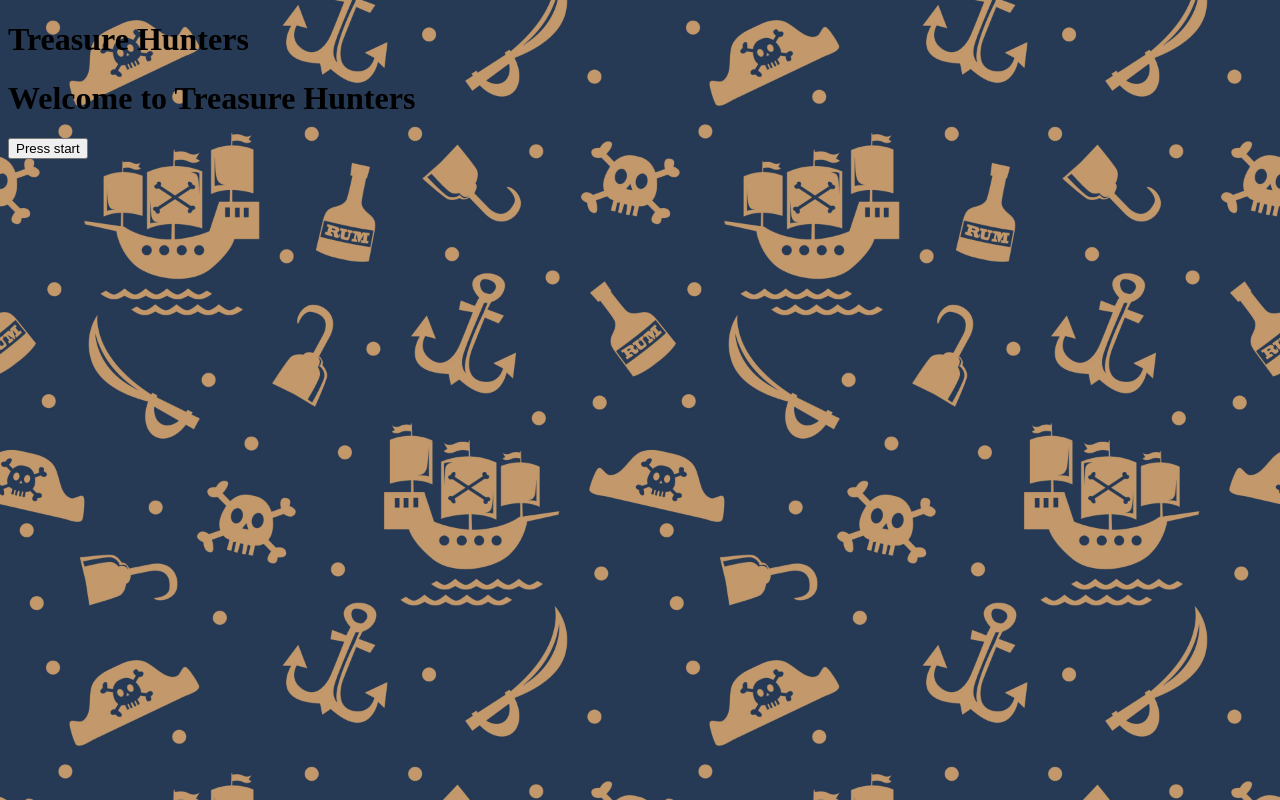
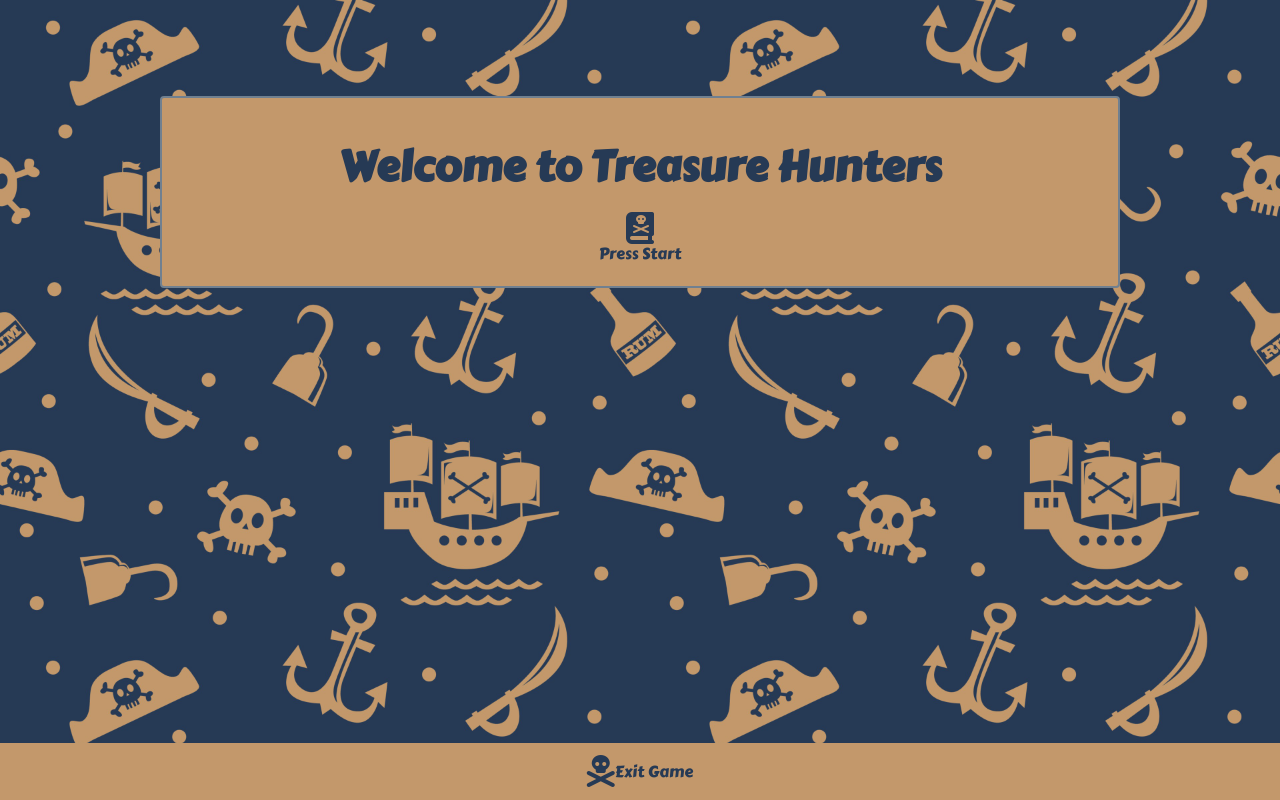
Before and after one commit to Delfland/treasure_hunt, a Flask app: page / in a window 1280 px wide. Run offline with Flask 2, Linux system fonts and the light colour scheme; some libraries are stand-ins or nearby versions.

Commit message:
improved CSS

```diff
--- /dev/null
+++ b/project_code/static/css/buttons.css
@@ -0,0 +1,18 @@
+a{
+    display: flex;
+    justify-content: center;
+    flex-direction:row;
+    background-color: #C3986B;
+    border-color: #263A55;
+    color:#263A55;
+    text-decoration: none;
+    margin:0cm;
+}
+
+a:hover{
+    text-decoration: underline;
+}
+
+i{
+    color: #263A55;
+}
--- a/project_code/static/css/main.css
+++ b/project_code/static/css/main.css
@@ -1,5 +1,86 @@
+header{
+    padding:0;
+    margin:0;
+    border:0;
+    height:5rem
+}
+
 body{
     background-image: url('images/pirate_background.jpg');
     background-repeat:repeat;
-    background-size: 50%
+    background-size: 50%;
+    font-family: "Carter One", Helvetica, Arial, sans-serif;
+    padding:0;
+    margin:0;
+    border:0;
+    height:100%;
+    display: flex;
+    min-height: 100vh;
+    flex-direction: column;
+    color:#263A55;
 }
+
+main{
+    display: block;
+    flex: 1 0 auto;
+    }
+
+section{
+    display: flex;
+    justify-content: center;
+}
+
+footer {
+    padding:0;
+    margin:0;
+    border:0;
+}
+
+h1{
+
+    padding:1rem;
+    margin:0;
+    font-size: 32pt;
+}
+
+section{
+    display: flex;
+    flex-direction: column;
+    justify-content: center;
+    background-color: #C3986B;
+    border:2px solid slategrey;
+    border-radius: 4px;
+    padding: 20px;
+    margin: 1rem;
+    margin-right: 10rem;
+    margin-left: 10rem;
+    text-align: center;
+}
+
+ul{
+    list-style: none;
+    display:flex;
+    gap: 1rem;
+    justify-content: center;
+}
+
+input[type=text] {
+    width: 80%;
+    padding: 12px 20px;
+    box-sizing: border-box;
+    border: 2px solid #263A55;
+    border-radius:4px;
+    margin:1rem;
+    display: flex;
+    flex-direction: column;
+    align-items: center;
+    }
+
+input[type=submit] {
+    border-radius: 4px;
+    box-sizing: border-box;
+    border: 2px solid #263A55;
+    color: #263A55;
+    padding: 0.5rem;
+    margin:1rem;
+  }
--- a/project_code/templates/base.html
+++ b/project_code/templates/base.html
@@ -5,13 +5,25 @@
     <meta http-equiv="X-UA-Compatible" content="IE=edge">
     <meta name="viewport" content="width=device-width, initial-scale=1.0">
     <link rel="stylesheet" href="{{ url_for('static', filename='css/main.css') }}">
+    <link rel="stylesheet" href="{{ url_for('static', filename='css/buttons.css') }}">
+    <script src="https://kit.fontawesome.com/e5d93f0bda.js" crossorigin="anonymous"></script>
     <link href="https://fonts.googleapis.com/css2?family=Carter+One&display=swap" rel="stylesheet">
     <title>Treasure Hunters</title>
 </head>
 <body>
-    <h1>Treasure Hunters</h1>
+    <header>
+
+    </header>
+   <main>
     {% block content %}
 
     {% endblock %}
+    </main>
+    <footer>
+        <a href="/" id="exit">
+            <p><i class="fa-solid fa-skull-crossbones fa-2xl"></i></p>
+            <p>Exit Game</p>
+        </a>
+    </footer>
 </body>
 </html>
--- a/project_code/templates/games/index.html
+++ b/project_code/templates/games/index.html
@@ -1,6 +1,7 @@
 {% extends 'base.html' %}
 
 {% block content %}
+<section>
     <h2>All Games</h2>
         <ul>
             {% for game in all_games %}
@@ -10,4 +11,5 @@
             </li>
             {% endfor %}
         </ul>
+</section>
 {% endblock %}
--- a/project_code/templates/games/new.html
+++ b/project_code/templates/games/new.html
@@ -1,7 +1,7 @@
 {% extends 'base.html' %}
 
 {% block content %}
-
+<section>
 <h2>Create new game</h2>
 
     <form action="/games" method="post">
@@ -10,5 +10,5 @@
         <input type="hidden" name="user_id" value="{{user_id}}">
         <input type="submit" value="Save game">
     </form>
-
+</section>
 {% endblock %}
--- a/project_code/templates/games/play.html
+++ b/project_code/templates/games/play.html
@@ -1,7 +1,7 @@
 {% extends 'base.html' %}
 
 {% block content %}
-
+<section>
 {{clue}}
 
 <div>
@@ -9,5 +9,5 @@
         <input type="submit" value="Solved?">
     </form>
 </div>
-
+</section>
 {% endblock %}
--- a/project_code/templates/index.html
+++ b/project_code/templates/index.html
@@ -1,8 +1,11 @@
 {% extends 'base.html' %}
 
 {% block content %}
+<section id="splash">
     <h1>Welcome to Treasure Hunters</h1>
-    <form action="/users">
-        <input type="submit" value="Press start">
-    </form>
+        <div>
+            <i class="fa-solid fa-book-skull fa-2xl"></i>
+                <a href="/users">Press Start</a>
+        </div>
+</section>
 {% endblock %}
--- a/project_code/templates/locations/edit.html
+++ b/project_code/templates/locations/edit.html
@@ -1,7 +1,7 @@
 {% extends 'base.html' %}
 
 {% block content %}
-
+<section>
 <h2>Update location</h2>
 
     <form action="/locations/{{location.id}}" method="post">
@@ -13,5 +13,5 @@
         <input type="hidden" name="game_id" value="{{location.game}}">
         <input type="submit" value="Update location">
     </form>
-
+</section>
 {% endblock %}
--- a/project_code/templates/locations/index.html
+++ b/project_code/templates/locations/index.html
@@ -1,6 +1,7 @@
 {% extends 'base.html' %}
 
 {% block content %}
+<section>
     <h2>All Locations</h2>
         <ul>
             {% for location in all_locations %}
@@ -12,4 +13,5 @@
             </li>
             {% endfor %}
         </ul>
+</section>
 {% endblock %}
--- a/project_code/templates/locations/location.html
+++ b/project_code/templates/locations/location.html
@@ -1,6 +1,7 @@
 {% extends 'base.html' %}
 
 {% block content %}
+<section>
 <h2>{{ my_location.name }}</h2>
 
 <h3>Clue: {{ my_location.clue }}</h3>
@@ -17,4 +18,5 @@
         <input type="submit" value="Delete Location">
     </form>
 </div>
+</section>
 {% endblock %}
--- a/project_code/templates/locations/new.html
+++ b/project_code/templates/locations/new.html
@@ -1,7 +1,7 @@
 {% extends 'base.html' %}
 
 {% block content %}
-
+<section>
 <h2>Create new location</h2>
 
     <form action="/locations" method="post">
@@ -13,5 +13,5 @@
         <input type="hidden" name="game_id" value="{{game_id}}">
         <input type="submit" value="Save location">
     </form>
-
+</section>
 {% endblock %}
--- a/project_code/templates/users/index.html
+++ b/project_code/templates/users/index.html
@@ -1,7 +1,8 @@
 {% extends 'base.html' %}
 
 {% block content %}
-<h2>NEW PLAYER</h2>
+<section>
+<h1>NEW PLAYER</h1>
 <form action="/users" method="POST">
     <input type="text" id="name" name="name" placeholder="Name" required autofocus><br>
     <button type="submit">Add Player</button>
@@ -18,4 +19,5 @@
         {% endfor %}
     </li>
 </ul>
+</section>
 {% endblock %}
--- a/project_code/templates/users/user.html
+++ b/project_code/templates/users/user.html
@@ -17,7 +17,7 @@
                 </li>
             {% endfor %}
         </ul>
-</section>
+
 <div>
     <form action="/games/new" method="post">
         <input type="submit" value="Create new game">
@@ -29,5 +29,5 @@
         <input type="submit" value="Delete Player">
     </form>
 </div>
-
+</section>
 {% endblock %}
```
Also changed, not shown: project_code/templates/games/game.html (+4 -3 lines), project_code/static/css/images/anchor.png (added), project_code/static/css/images/pirate_boat.jpg (added), project_code/static/css/images/pirate_boat.png (added), project_code/static/css/images/skull.png (added).
